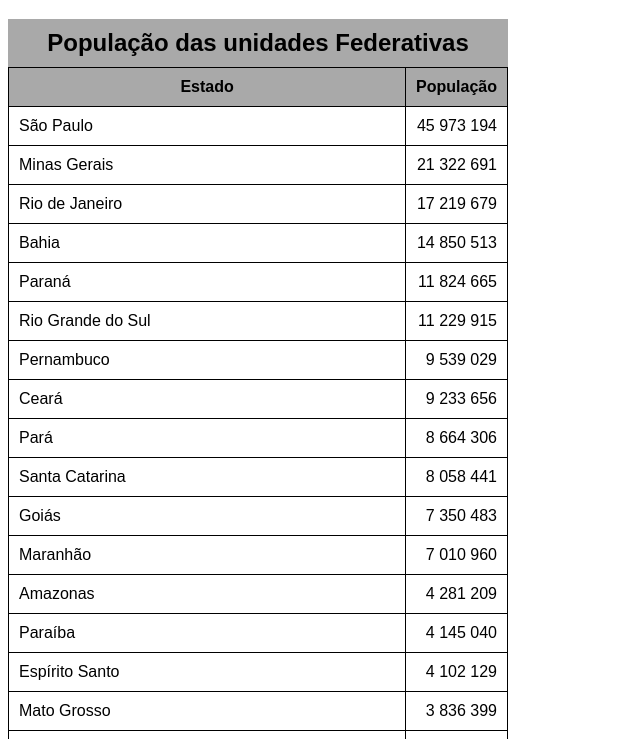
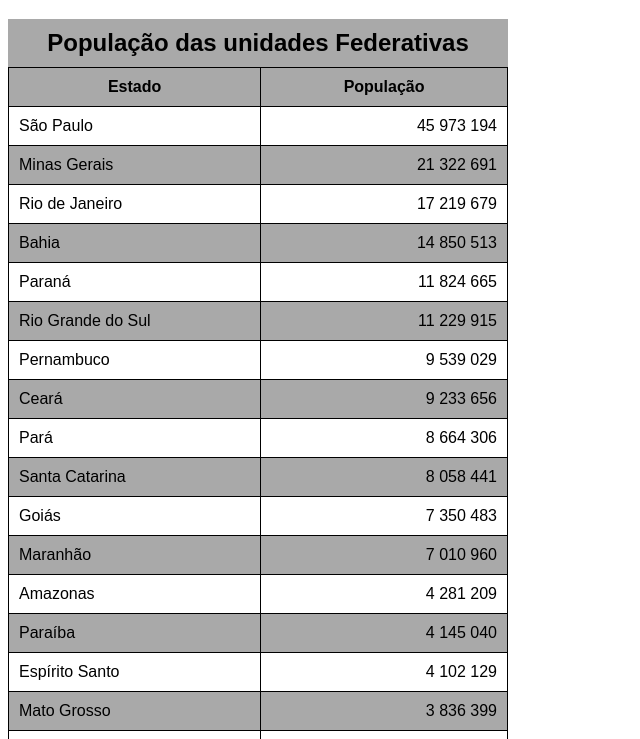
Before and after one commit to danielcutrim/html-css, a plain HTML site: page ex.tabela/tabela002.html in a window 1280 px wide. Shown: the part 61-800 px from the top of the page, without its empty margins (0-640 px from the left). Drawn offline with Linux system fonts and the light colour scheme.

Commit message:
Update tabela002.html

```diff
--- a/ex.tabela/tabela002.html
+++ b/ex.tabela/tabela002.html
@@ -12,6 +12,7 @@
     table{
         width: 500px;
        border-collapse: collapse;
+       position: relative;
 
     }
     caption{
@@ -19,21 +20,33 @@
     font-weight: bolder;
     font-size: 1.5em;
     padding: 10px;
+
     }
 
     td,th{
         border: 1px solid black;
         padding: 10px;
+        width: 400px;
     }
     thead{
         background-color: darkgrey;
 
+
     }
-    .numero{
+    thead > tr > th{
+        position: sticky;
+        top: -1px;
+        background-color: darkgrey;
+    }
+    td.numero{
         text-align: right;
+
     }
     tfoot{
         background-color:darkgrey ;
+    }
+    tbody > tr:nth-child(even){
+        background-color: darkgrey;
     }
 
 </style>
```
